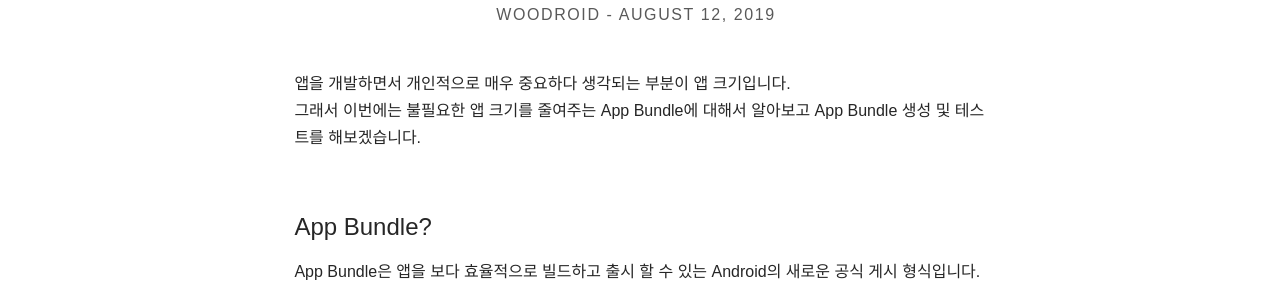
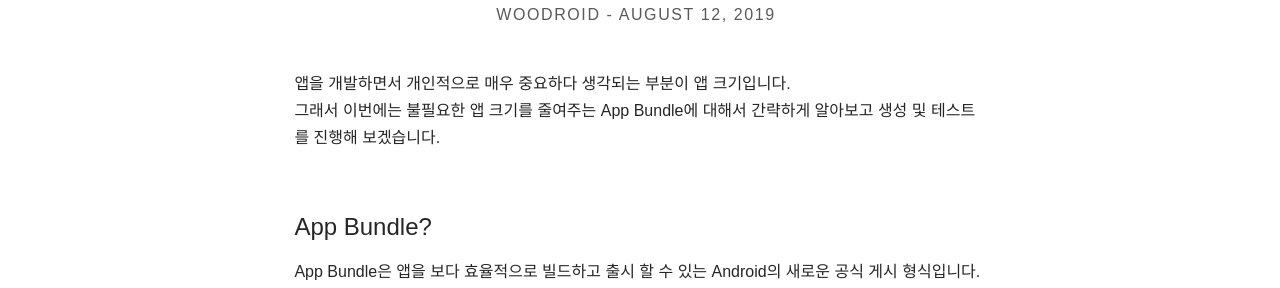
Before and after one commit to cwlee-atommerce/atommerce.github.io, a Jekyll site: the page built from _posts/2019-08-12-woodroid_android-app-bundle.md, in a window 1280 px wide and 900 px high. Shown: the part 177-465 px from the top of the window. Built offline with Jekyll 4.4.1, drawn with Linux system fonts in a browser that asks for light colours; some web fonts are replaced.

Commit message:
문구 수정

```diff
--- a/_posts/2019-08-12-woodroid_android-app-bundle.md
+++ b/_posts/2019-08-12-woodroid_android-app-bundle.md
@@ -7,8 +7,7 @@ excerpt_separator: <!--more-->
 ---
 
 앱을 개발하면서 개인적으로 매우 중요하다 생각되는 부분이 앱 크기입니다.
-<br>그래서 이번에는 불필요한 앱 크기를 줄여주는 App Bundle에 대해서 알아보고
-App Bundle 생성 및 테스트를 해보겠습니다.
+<br>그래서 이번에는 불필요한 앱 크기를 줄여주는 App Bundle에 대해서 간략하게 알아보고 생성 및 테스트를 진행해 보겠습니다.
 
 <!--more-->
 
```
